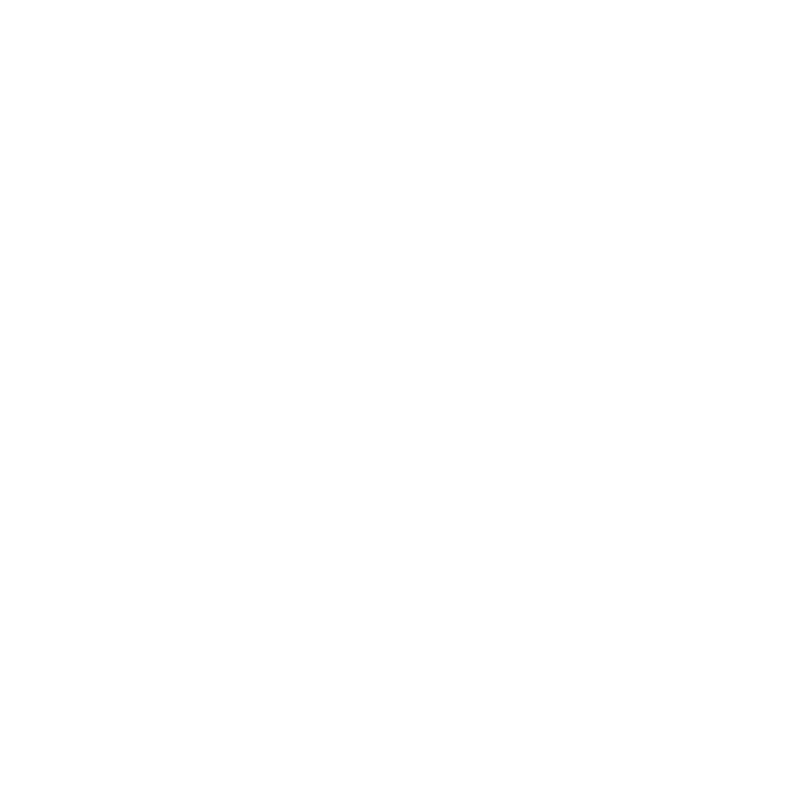
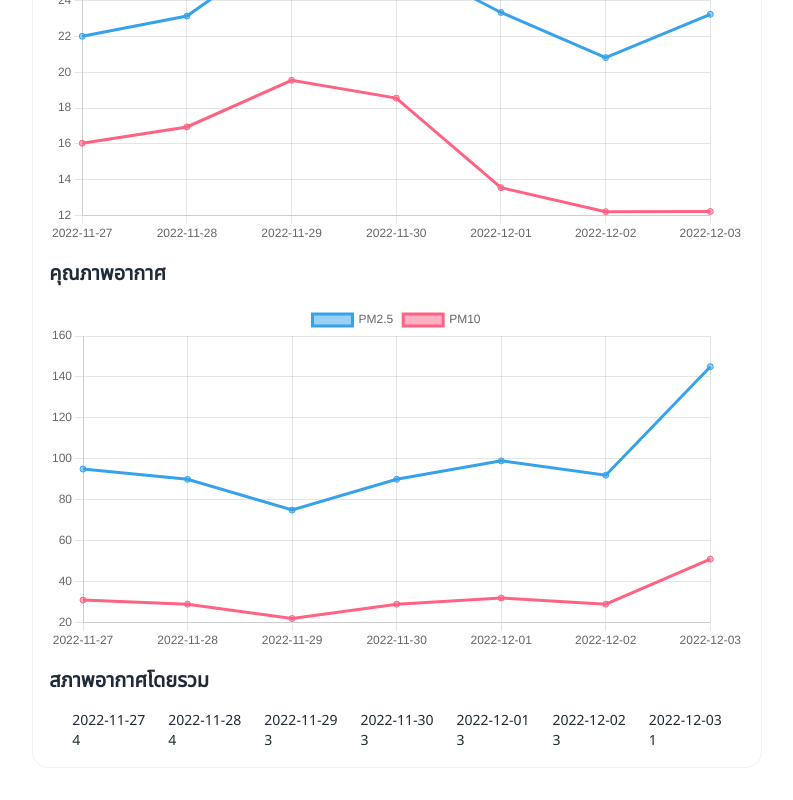
Before and after one commit to pontakornth/no-more-rain-frontend, a SvelteKit app: page /1 in a window 1280 px wide. Before the commit this address had no page. Shown: the part 608-1408 px from the top of the page, without its empty margins (243-1036 px from the left). Before the commit the page ends 800 px from the top, so only its background shows below. Built offline with nearby package versions, Linux system fonts and the light colour scheme.

Commit message:
add mock data for display

```diff
--- a/package.json
+++ b/package.json
@@ -29,6 +29,7 @@
 	"dependencies": {
 		"@fontsource/noto-sans-thai": "^4.5.12",
 		"axios": "^1.2.0",
+		"chart.js": "^4.0.1",
 		"daisyui": "^2.42.1"
 	}
 }
--- a/src/lib/api.js
+++ b/src/lib/api.js
@@ -22,6 +22,10 @@
 	});
 }
 
+export async function getAttractionDetail(placeId) {
+	return axios.get(PREFIX + `/attractions/${placeId}`);
+}
+
 export function constructAddress(location) {
 	return [
 		location['address'],
--- /dev/null
+++ b/src/lib/charts/Multiline.svelte
@@ -0,0 +1,35 @@
+<!--
+  @component
+  Generates an SVG multi-series line chart. It expects your data to be an array of objects, each with a `values` key that is an array of data objects.
+ -->
+<script>
+	import { getContext } from 'svelte';
+
+	const { data, xGet, yGet, zGet } = getContext('LayerCake');
+
+	$: path = (values) => {
+		return (
+			'M' +
+			values
+				.map((d) => {
+					return $xGet(d) + ',' + $yGet(d);
+				})
+				.join('L')
+		);
+	};
+</script>
+
+<g class="line-group">
+	{#each $data as group}
+		<path class="path-line" d={path(group.values)} stroke={$zGet(group)} />
+	{/each}
+</g>
+
+<style>
+	.path-line {
+		fill: none;
+		stroke-linejoin: round;
+		stroke-linecap: round;
+		stroke-width: 3px;
+	}
+</style>
--- a/src/routes/+page.svelte
+++ b/src/routes/+page.svelte
@@ -1,6 +1,7 @@
 <script>
 	import { provinces } from '$lib/provinces';
 	import { searchAttractions } from '$lib/api';
+	import { constructAddress } from '../lib/api';
 	let latitude = 0;
 	let longitude = 0;
 	$: geolocation = `${latitude},${longitude}`;
@@ -24,15 +25,15 @@
 		}
 	}
 	async function search() {
+		errorMessage = '';
 		try {
 			const response = await searchAttractions(keywords, geolocation, 9000, province);
-			if (response.status === 404) {
+			places = response.data;
+		} catch (e) {
+			if (e.response.status === 404) {
 				errorMessage = 'ไม่มีสถานที่';
 				return;
 			}
-			places = response.data;
-		} catch (e) {
-			console.error(e);
 		}
 	}
 </script>
@@ -41,7 +42,7 @@
 	<div class="card w-3/4 lg:w-3/5 shadow-lg bg-base-100">
 		<div class="card-body space-y-8">
 			<h1 class="text-4xl font-bold">เที่ยวไร้ฝน</h1>
-			<form class="grid grid-cols-2 gap-4 items-center">
+			<form class="grid grid-cols-2 gap-4 items-center grid-mason">
 				<label for="lat">ละติจูด</label>
 				<input bind:value={latitude} class="input input-bordered" type="number" id="lat" />
 				<label for="lon">ลองจิจูด</label>
@@ -73,38 +74,28 @@
 			>
 		</div>
 	</div>
-	<div class="grid grid-cols-2 gap-8 w-3/4 lg:w-3/5">
+	{#if errorMessage.length > 0}
+		<div>
+			<p class="text-error font-bold underline text-center self-center">{errorMessage}</p>
+		</div>
+	{:else}
+		<div class="grid grid-cols-2 grid-mason gap-8 w-3/4 lg:w-3/5">
+			{#each places as place (place.place_id)}
 				<div class="card card-bordered card-compact">
 					<figure>
-				<img
-					src="https://tatapi.tourismthailand.org/tatfs/Image/custompoi/Thumbnail/P08013991.jpg"
-					alt="tour"
-				/>
+						<img src={place.thumbnail_url} class="aspect-square" alt={place.place_name} />
 					</figure>
 					<div class="card-body">
-				<h2 class="card-title">คาเฟ่เต้าหู้</h2>
-				<p>คาเฟ่ตัวอย่างที่เอามาจาก API</p>
+						<h2 class="card-title">{place.place_name}</h2>
+						<p>{constructAddress(place.location)}</p>
 						<div class="card-actions justify-end">
 							<button class="btn btn-info">รายละเอียด</button>
 						</div>
 					</div>
 				</div>
-		<div class="card card-bordered card-compact">
-			<figure>
-				<img
-					src="https://tatapi.tourismthailand.org/tatfs/Image/custompoi/Thumbnail/P08013991.jpg"
-					alt="tour"
-				/>
-			</figure>
-			<div class="card-body">
-				<h2 class="card-title">คาเฟ่เต้าหู้</h2>
-				<p>คาเฟ่ตัวอย่างที่เอามาจาก API</p>
-				<div class="card-actions justify-end">
-					<button class="btn btn-info">รายละเอียด</button>
+			{/each}
 		</div>
-			</div>
-		</div>
-	</div>
+	{/if}
 </main>
 
 <style>
--- /dev/null
+++ b/src/routes/[placeId]/+page.js
@@ -0,0 +1,13 @@
+import axios from 'axios';
+import { getAttractionDetail } from '../../lib/api';
+
+/** @type {import('./$types').PageLoad} */
+export async function load({ params }) {
+	try {
+		// TODO: Remove comment once used
+		// return await getAttractionDetail(params.placeId);
+	} catch (e) {
+		// TODO: Error handling
+		console.error(e);
+	}
+}
--- /dev/null
+++ b/src/routes/[placeId]/+page.svelte
@@ -0,0 +1,142 @@
+<script>
+	import { browser } from '$app/environment';
+	import { Chart } from 'chart.js/auto';
+	import { onMount } from 'svelte';
+	const weatherData = [
+		{
+			avg_pm10: 31,
+			avg_pm25: 95,
+			date: '2022-11-27',
+			temp_max: 22.01,
+			temp_min: 16.04,
+			weather_cond: 4
+		},
+		{
+			avg_pm10: 29,
+			avg_pm25: 90,
+			date: '2022-11-28',
+			temp_max: 23.14,
+			temp_min: 16.95,
+			weather_cond: 4
+		},
+		{
+			avg_pm10: 22,
+			avg_pm25: 75,
+			date: '2022-11-29',
+			temp_max: 27.25,
+			temp_min: 19.55,
+			weather_cond: 3
+		},
+		{
+			avg_pm10: 29,
+			avg_pm25: 90,
+			date: '2022-11-30',
+			temp_max: 26.37,
+			temp_min: 18.56,
+			weather_cond: 3
+		},
+		{
+			avg_pm10: 32,
+			avg_pm25: 99,
+			date: '2022-12-01',
+			temp_max: 23.34,
+			temp_min: 13.56,
+			weather_cond: 3
+		},
+		{
+			avg_pm10: 29,
+			avg_pm25: 92,
+			date: '2022-12-02',
+			temp_max: 20.82,
+			temp_min: 12.22,
+			weather_cond: 3
+		},
+		{
+			avg_pm10: 51,
+			avg_pm25: 145,
+			date: '2022-12-03',
+			temp_max: 23.24,
+			temp_min: 12.23,
+			weather_cond: 1
+		}
+	];
+
+	const tempChartData = {
+		labels: weatherData.map((w) => w.date),
+		datasets: [
+			{
+				type: 'line',
+				label: 'อุณหภูมิสูงสุด',
+				data: weatherData.map((w) => w.temp_max)
+			},
+			{
+				type: 'line',
+				label: 'อุณหภูมิตำ่สุด',
+				data: weatherData.map((w) => w.temp_min)
+			}
+		]
+	};
+
+	const airQualityChartData = {
+		labels: weatherData.map((w) => w.date),
+		datasets: [
+			{
+				type: 'line',
+				label: 'PM2.5',
+				data: weatherData.map((w) => w.avg_pm25)
+			},
+			{
+				type: 'line',
+				label: 'PM10',
+				data: weatherData.map((w) => w.avg_pm10)
+			}
+		]
+	};
+	/**  @type {HTMLCanvasElement} */
+	let tempChart;
+	/**  @type {HTMLCanvasElement} */
+	let airQualityChart;
+
+	onMount(() => {
+		if (browser) {
+			new Chart(tempChart, {
+				data: tempChartData
+			});
+			new Chart(airQualityChart, {
+				data: airQualityChartData
+			});
+		}
+	});
+</script>
+
+<main class="h-full flex flex-col items-center justify-center p-8 space-y-8">
+	<div class="card card-compact card-bordered w-3/4 lg:w-3/5">
+		<figure class="card-image">
+			<img
+				src="https://tatapi.tourismthailand.org/tatfs/Image/custompoi/Thumbnail/P03000001.jpg"
+				alt="พระตำหนัก"
+			/>
+		</figure>
+		<div class="card-body flex flex-col space-y-8">
+			<header>
+				<h1 class="text-4xl card-title font-bold">พระตำหนัก</h1>
+				<h2 class="text-xl font-semibold">เชียงใหม่</h2>
+			</header>
+			<div class="space-y-4">
+				<h2 class="text-xl font-semibold">อุณหภูมิ</h2>
+				<canvas id="tempChart" bind:this={tempChart} />
+				<h2 class="text-xl font-semibold">คุณภาพอากาศ</h2>
+				<canvas id="airQualityChart" bind:this={airQualityChart} />
+				<h2 class="text-xl font-semibold">สภาพอากาศโดยรวม</h2>
+				<ul class="flex justify-evenly items-center">
+					{#each weatherData as w (w.date)}
+						<li>
+							<p>{w.date}</p>
+							<p>{w.weather_cond}</p>
+						</li>
+					{/each}
+				</ul>
+			</div>
+		</div>
+	</div>
+</main>
```
Also changed, not shown: 1 other file (tests, documents, lock files or other folders). Lines whose indentation alone changed are shown as unchanged.
